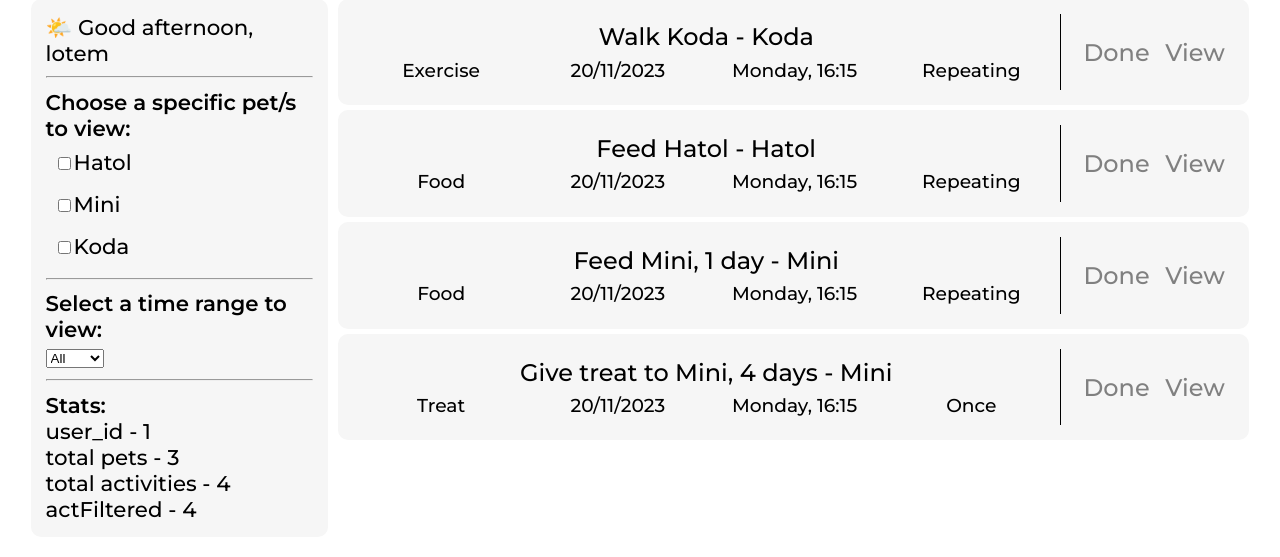
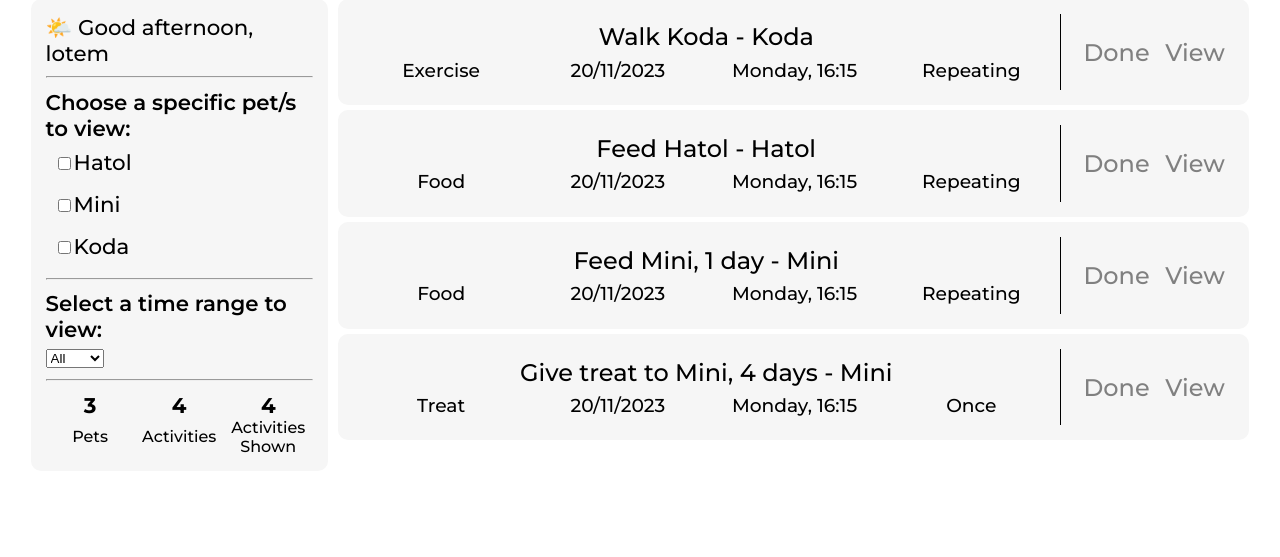
Before and after one commit to l0t3m/WelTail, a Flask app: page /feed/1 in a window 1280 px wide. Shown: the part 61-618 px from the top of the page. Run offline with Flask 3, Linux system fonts and the light colour scheme; the visitor is signed in with stand-in values (Sample User, id 1); data comes from the database, SQL or seed files in the repository.

Commit message:
Improved code

```diff
--- a/static/javascript/addActivity.js
+++ b/static/javascript/addActivity.js
@@ -23,7 +23,6 @@
                         <option value="months">Month/s</option>
                     </select>
                 </div>
-
             </div>
         </div>
     )
--- a/static/javascript/addPet.js
+++ b/static/javascript/addPet.js
@@ -10,12 +10,9 @@
     return (
         <div className="container rootContainer">
             <div className="header pageHead">Add a new pet</div>
-
             <form action={`/pet/add/${myUser.user_id}`} method="post">
-
                 <div className="field">
                     <div className="fieldHead">Type of pet</div>
-
                     <div className="flex species">
                         <div><input type="radio" name="species" value="dog" required/>Dog</div>
                         <div><input type="radio" name="species" value="cat" required/>Cat</div>
@@ -29,7 +26,6 @@
 
                 <div className="field">
                     <div className="fieldHead">Gender</div>
-
                     <div className="flex gender">
                         <div><input type="radio" name="gender" value="male" required/>Male</div>
                         <div><input type="radio" name="gender" value="female" required/>Female</div>
--- a/static/javascript/editActivity.js
+++ b/static/javascript/editActivity.js
@@ -29,7 +29,6 @@
                 <div className="field">
                     <div className="fieldHead">Repeat type</div>
                     <input type="number" name="repeatAmount" id="AmountInp" placeholder="Number" defaultValue={activity.repeatAmount} required min="1"/>
-
                     <select name="repeatType" id="repeatType">
                         <option value="hours" id="sHours" selected={activity.repeatType == "hours" && "true"}>Hour/s</option>
                         <option value="days" id="sDays" selected={activity.repeatType == "days" && "true"}>Day/s</option>
--- a/static/javascript/feed.js
+++ b/static/javascript/feed.js
@@ -24,6 +24,12 @@
             setTodayActivities(response.data);
         });
         setInterval(() => {
+            axios.get('/api/myPets').then((response)=>{
+                setMyPets(response.data);
+            });
+            axios.get('/api/greetingMessage').then((response)=>{
+                setMessage(response.data);
+            });
             axios.get('/api/myActivities').then((response)=>{
                 setActivities(response.data);
             });
@@ -86,11 +92,20 @@
                         </select>
                         <hr/>
                     </div>
-                    <div className="sideHeader">Stats:</div>
-                    <div>user_id - {myUser.user_id} </div>
-                    <div>total pets - {myPets.length}</div>
-                    <div>total activities - {activities.length}</div>
-                    <div>actFiltered - {actFiltered.length}</div>
+
+                    <div className="sideTable">
+                        <div className="sideRow">
+                            <div>{myPets.length}</div>
+                            <div>{activities.length}</div>
+                            <div>{actFiltered.length}</div>
+                        </div>
+                        <div className="sideRow">
+                            <div>Pets</div>
+                            <div>Activities</div>
+                            <div>Activities Shown</div>
+                        </div>
+                    </div>
+
                 </div>
             </div>
 
--- a/static/style/feed.css
+++ b/static/style/feed.css
@@ -86,4 +86,24 @@
     display: none;
 }
 
+
+.sideRow {
+    display: flex;
+    width: 100%;
+    font-size: 12pt;
+}
+
+.sideRow > div {
+    display: flex;
+    justify-content: center;
+    align-items: center;
+    text-align: center;
+    width: 100%;
+}
+
+.sideRow:first-child {
+    font-weight: 700;
+    font-size: 16pt;
+}
+
 /***********************************************************************/
```
